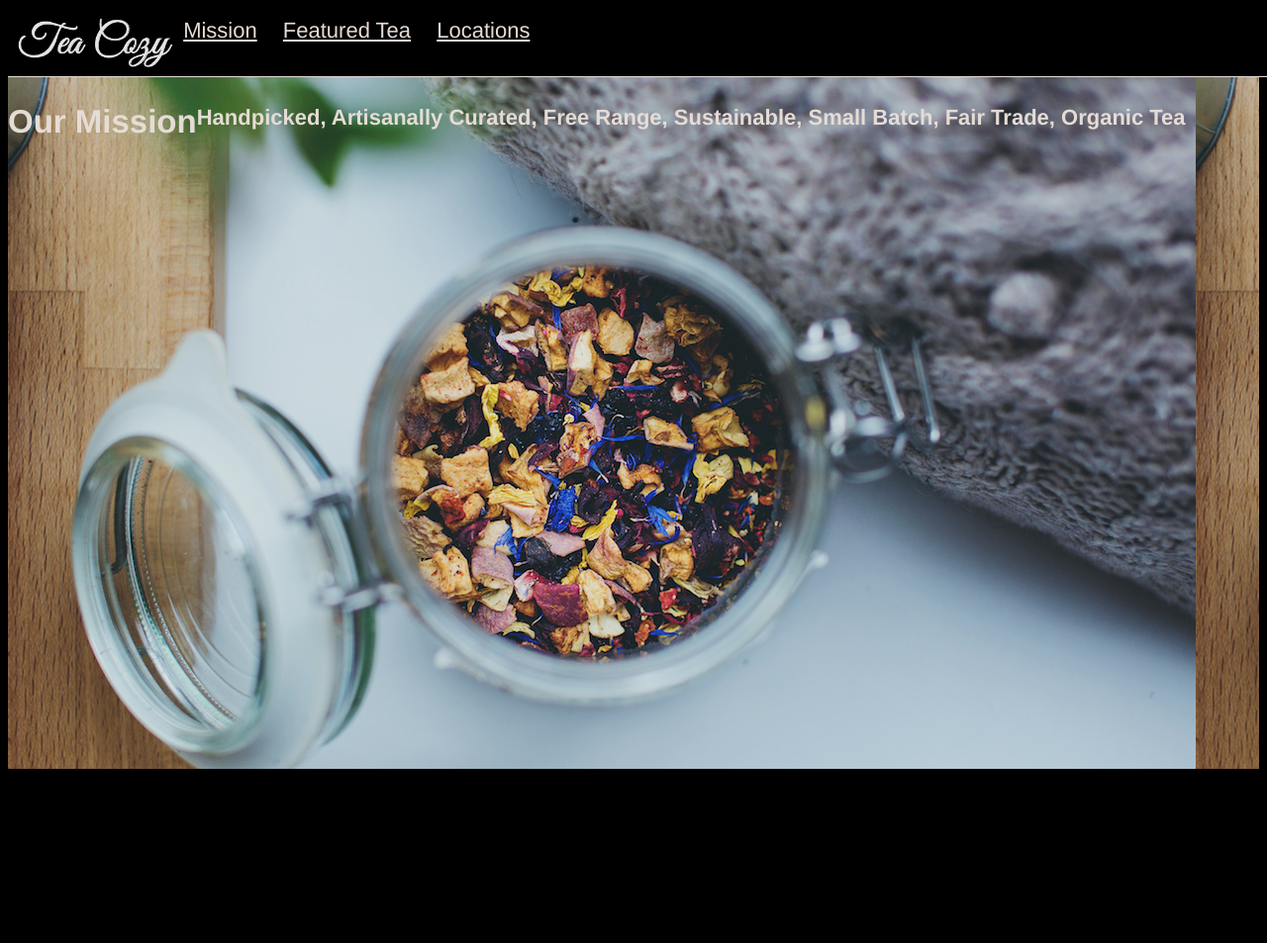
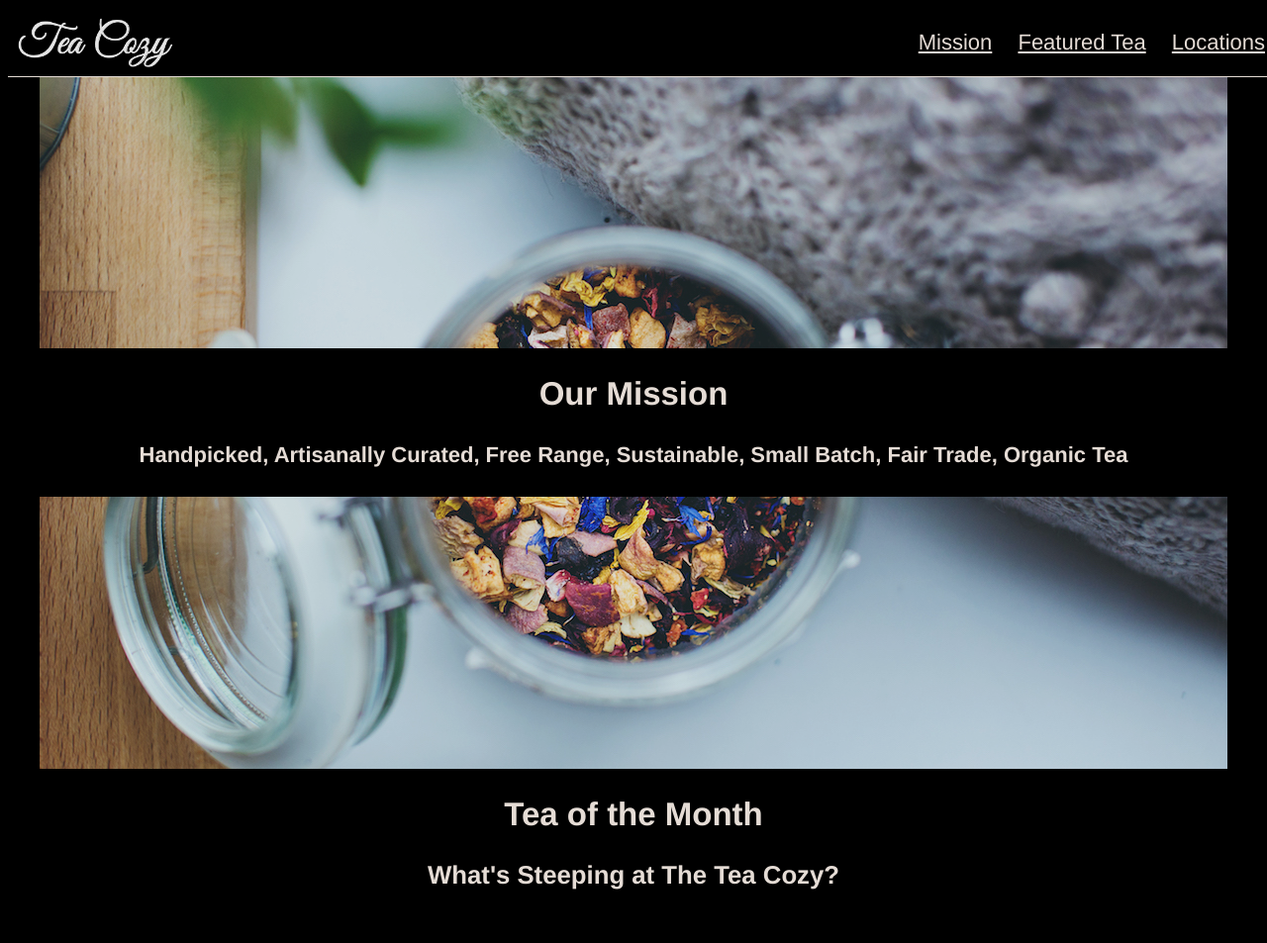
Before and after one commit to ggrabelsander/TeaCozy, a plain HTML site: page index.html in a window 1280 px wide. Shown: the whole page at 99% size. Before the commit the page ends 800 px from the top, so only its background shows below. Drawn offline with Linux system fonts and the light colour scheme.

Commit message:
Clean up mission & add Tea of the Month

```diff
--- a/index.html
+++ b/index.html
@@ -6,24 +6,35 @@
   </head>
   <body>
     <!--Header section-->
-    <header>
-      <div class="flex-container">
+    <header class="flex-container">
       <img src="./resources/images/img-tea-cozy-logo.png" alt="Tea Cozy logo">
       <nav>
         <span><a href="#">Mission</a></span>
         <span><a href="#">Featured Tea</a></span>
         <span><a href="#">Locations</a></span>
       </nav>
-      </div>
     </header>
     <!--Main container-->
     <div class="container">
       <div class="mission">
         <div id="mission" class="flex-container">
+          <div class="mission-text">
             <h2>Our Mission</h3>
             <h4>Handpicked, Artisanally Curated, Free Range, Sustainable, Small Batch, Fair Trade, Organic Tea</h4>
           </div>
-
+        </div>
+      </div>
+      <!--Tea of the Month section-->
+      <div id="tea-month">
+        <div class="tea-header">
+          <h2>Tea of the Month</h2>
+          <h3>What's Steeping at The Tea Cozy?</h3>
+        </div>
+        <div class="flex-container">
+          <div class="">
+            <img src="" alt="">
+          </div>
+        </div>
 
 
       </div>
--- a/resources/css/style.css
+++ b/resources/css/style.css
@@ -14,6 +14,7 @@ header{
   align-items: center;
   border-bottom: 1px solid seashell;
   position: fixed;
+  background-color: black;
 }
 header img {
   height: 50px;
@@ -37,8 +38,18 @@ a {
 .container{
   padding-top: 69px;
 }
-.mission{
+#mission{
   background-image: url("../images/dry-tea.jpg");
   height: 700px;
-  display: flex;
+  width: 1200px;
+  margin: auto;
 }
+.mission-text{
+  background-color: black;
+  margin: auto;
+  width: 100%
+}
+#tea-month{
+  width: 1000px;
+  margin: auto;
+}
```
Lines whose indentation alone changed are shown as unchanged.
